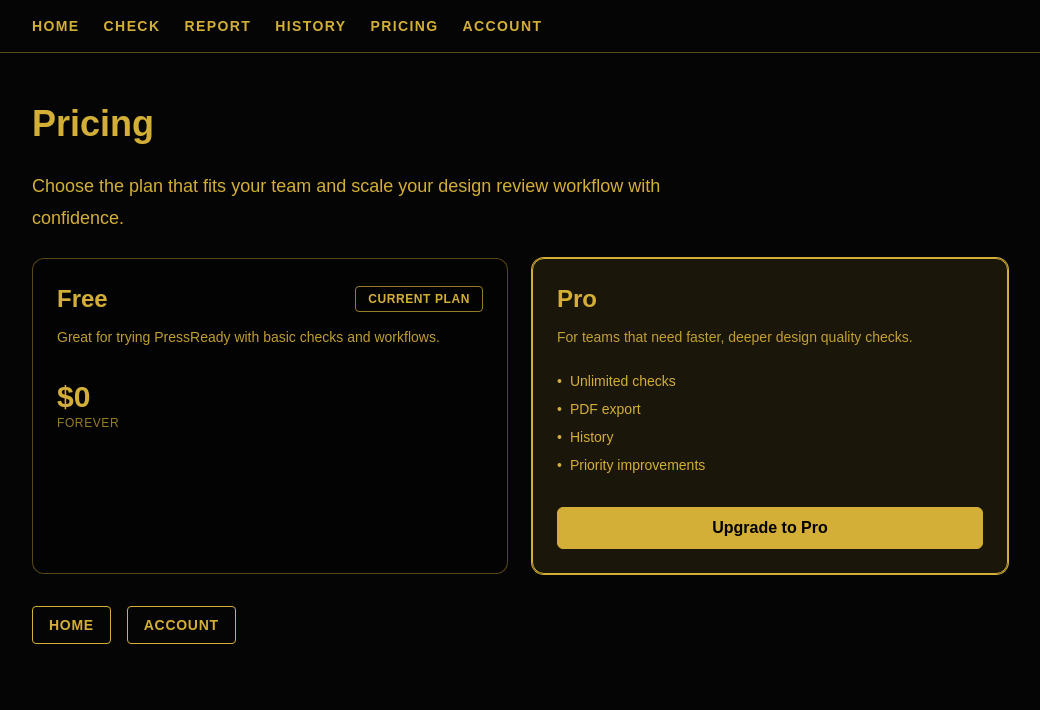
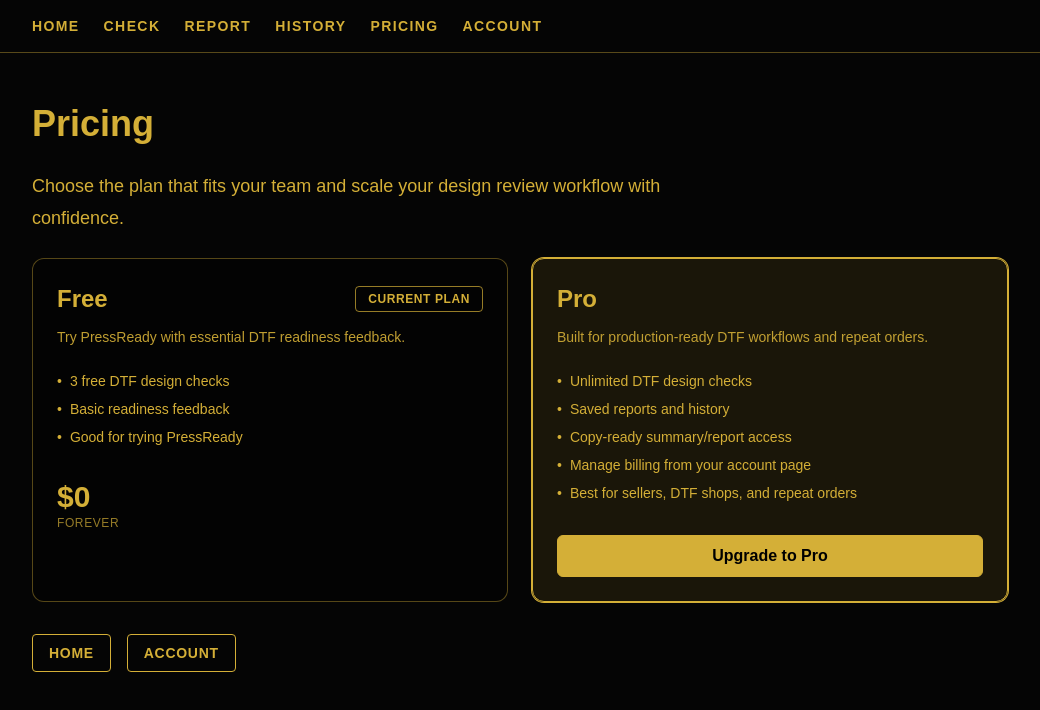
Before and after one commit to reginabaker7-lang/pressready-v2, a Next.js app in the folder app/: page /pricing in a window 1280 px wide. Shown: the top 710 px of the page, without its empty margins (120-1160 px from the left). Built offline with nearby package versions, Linux system fonts and the light colour scheme; no server answers.

Commit message:
Polish pricing and free-limit upgrade messaging

```diff
--- a/app/app/api/checks/consume/route.ts
+++ b/app/app/api/checks/consume/route.ts
@@ -31,7 +31,7 @@
           allowed: false,
           plan: "free",
           count: result.count,
-          message: "Free limit reached. Upgrade to Pro for unlimited checks.",
+          message: "You've used your 3 free design checks. Upgrade to Pro for unlimited DTF readiness checks, saved reports, and faster print prep.",
         },
         { status: 403 },
       );
--- a/app/app/check/page.tsx
+++ b/app/app/check/page.tsx
@@ -240,7 +240,7 @@
 
         if (!response.ok || payload.allowed === false) {
           setCheckMessage(
-            payload.message ?? "Free limit reached. Upgrade to Pro for unlimited checks.",
+            payload.message ?? "You’ve used your 3 free design checks. Upgrade to Pro for unlimited DTF readiness checks, saved reports, and faster print prep.",
           );
           return;
         }
@@ -441,7 +441,7 @@
       {isFreeLimitReached && (
         <div className="space-y-3 rounded-lg border border-[#665716] bg-[#151515] p-4">
           <p className="text-sm text-[#f8df6d]">
-            You’ve reached your free limit. Upgrade to Pro for unlimited checks.
+            You’ve used your 3 free design checks. Upgrade to Pro for unlimited DTF readiness checks, saved reports, and faster print prep.
           </p>
           <Link
             className="inline-flex rounded border border-[#f5c400] px-4 py-2 text-sm font-semibold hover:bg-[#2b260e]"
--- a/app/app/pricing/pricing-client.tsx
+++ b/app/app/pricing/pricing-client.tsx
@@ -9,7 +9,19 @@
   currentPlan: PlanName;
 };
 
-const proFeatures = ["Unlimited checks", "PDF export", "History", "Priority improvements"];
+const freeFeatures = [
+  "3 free DTF design checks",
+  "Basic readiness feedback",
+  "Good for trying PressReady",
+];
+
+const proFeatures = [
+  "Unlimited DTF design checks",
+  "Saved reports and history",
+  "Copy-ready summary/report access",
+  "Manage billing from your account page",
+  "Best for sellers, DTF shops, and repeat orders",
+];
 
 export default function PricingClient({ isSignedIn, currentPlan }: PricingClientProps) {
   const [isLoading, setIsLoading] = useState(false);
@@ -62,7 +74,17 @@
             </span>
           ) : null}
         </div>
-        <p className="mt-3 text-sm opacity-90">Great for trying PressReady with basic checks and workflows.</p>
+        <p className="mt-3 text-sm opacity-90">Try PressReady with essential DTF readiness feedback.</p>
+
+        <ul className="mt-6 space-y-2 text-sm">
+          {freeFeatures.map((feature) => (
+            <li key={feature} className="flex items-center gap-2">
+              <span className="text-[var(--pressready-gold)]">•</span>
+              <span>{feature}</span>
+            </li>
+          ))}
+        </ul>
+
         <p className="mt-8 text-3xl font-extrabold">$0</p>
         <p className="text-xs uppercase tracking-wider opacity-70">Forever</p>
       </article>
@@ -76,7 +98,7 @@
             </span>
           ) : null}
         </div>
-        <p className="mt-3 text-sm opacity-90">For teams that need faster, deeper design quality checks.</p>
+        <p className="mt-3 text-sm opacity-90">Built for production-ready DTF workflows and repeat orders.</p>
 
         <ul className="mt-6 space-y-2 text-sm">
           {proFeatures.map((feature) => (
```
